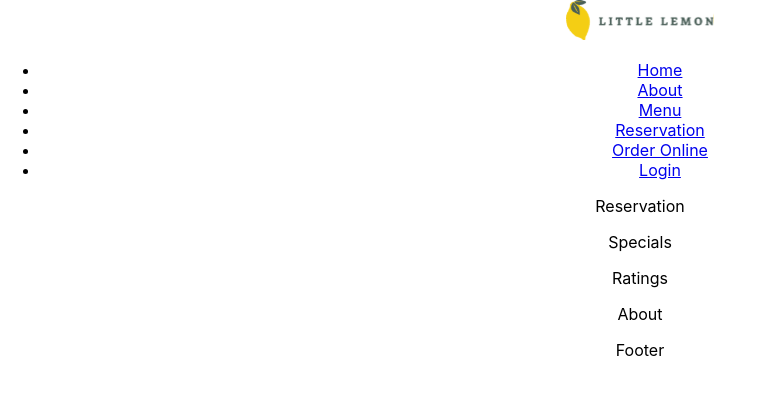
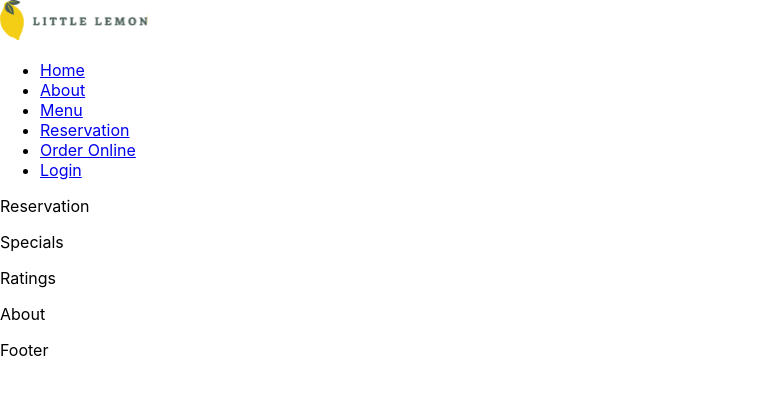
Before and after one commit to padamkarki/little-lemon, a React (Create React App) app: page / in a window 1280 px wide. Shown: the top 394 px of the page, without its empty margins (0-777 px from the left). Built offline with nearby package versions, Linux system fonts and the light colour scheme.

Commit message:
removed default app css file

```diff
--- a/src/App.js
+++ b/src/App.js
@@ -2,16 +2,12 @@ import Header from "./component/Header";
 import Main from "./component/Main";
 import Footer from "./component/Footer";
 
-import "./App.css";
-
 function App() {
   return (
     <>
-      <div className="App">
-        <Header />
-        <Main />
-        <Footer />
-      </div>
+      <Header />
+      <Main />
+      <Footer />
     </>
   );
 }
```
